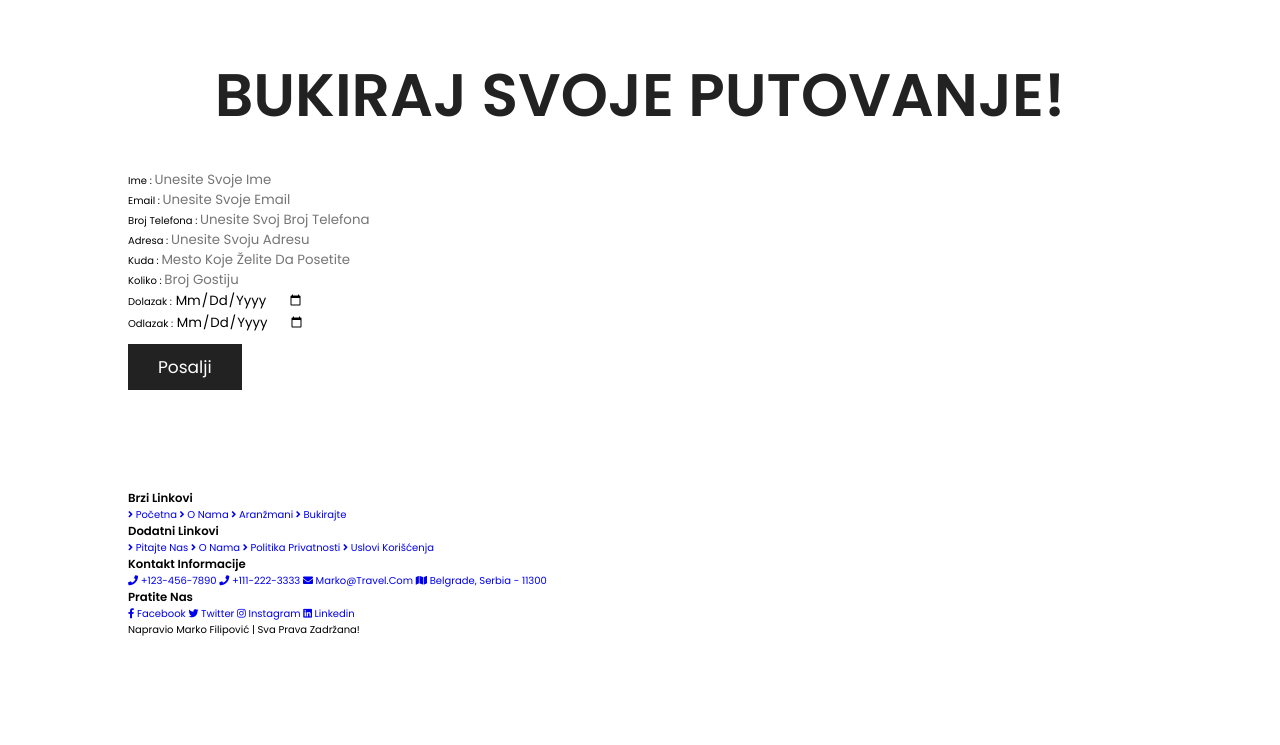
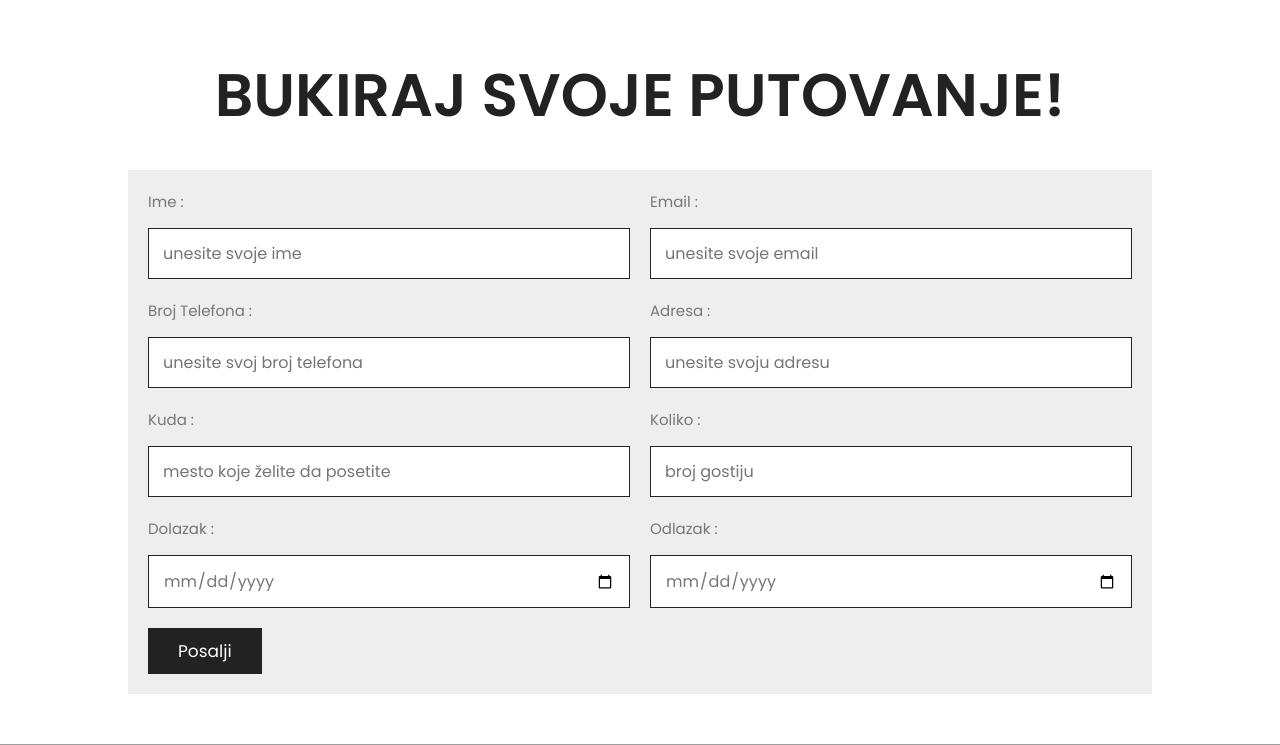
Before and after one commit to markofilipovic2762/markotravel, a PHP site: page /bukiranje.php in a window 1280 px wide. Shown: the part 519-1264 px from the top of the page. Before the commit the page ends 1155 px from the top, so only its background shows below. Run offline with PHP 8.4, Linux system fonts and the light colour scheme; grey boxes are pictures that could not be loaded.

Commit message:
css packages footer

```diff
--- a/css/style.css
+++ b/css/style.css
@@ -435,3 +435,163 @@ section{
     border-radius: 50%;
     margin-top: 1rem;
  }
+
+ .packages .box-container{
+    display: grid;
+    grid-template-columns: repeat(auto-fit, minmax(30rem, 1fr));
+    gap: 2rem;
+ }
+
+ .packages .box-container .box{
+    border:var(--border);
+    box-shadow: var(--box-shadow);
+    background: var(--white);
+    display: none;
+ }
+
+ .packages .box-container .box:nth-child(1),
+ .packages .box-container .box:nth-child(2),
+ .packages .box-container .box:nth-child(3),
+ .packages .box-container .box:nth-child(4),
+ .packages .box-container .box:nth-child(5),
+ .packages .box-container .box:nth-child(6){
+    display: inline-block;
+ }
+
+ .packages .box-container .box:hover .image img{
+    transform: scale(1.1);
+ }
+
+ .packages .box-container .box .image{
+    height: 25rem;
+    overflow: hidden;
+ }
+
+ .packages .box-container .box .image img{
+    height: 100%;
+    width: 100%;
+    object-fit: cover;
+    transition: .2s linear;
+ }
+
+ .packages .box-container .box .content{
+    padding:2rem;
+    text-align: center;
+ }
+
+ .packages .box-container .box .content h3{
+    font-size: 2.5rem;
+    color:var(--black);
+ }
+
+ .packages .box-container .box .content p{
+    font-size: 1.5rem;
+    color:var(--light-black);
+    line-height: 2;
+    padding:1rem 0;
+ }
+
+ .packages .load-more{
+    text-align: center;
+    margin-top: 2rem;
+ }
+
+ .booking .book-form{
+    padding:2rem;
+    background: var(--light-bg);
+ }
+
+ .booking .book-form .flex{
+    display: flex;
+    flex-wrap: wrap;
+    gap:2rem;
+ }
+
+ .booking .book-form .flex .inputBox{
+    flex:1 1 41rem;
+ }
+
+ .booking .book-form .flex .inputBox input{
+    width: 100%;
+    padding:1.2rem 1.4rem;
+    font-size: 1.6rem;
+    color:var(--light-black);
+    text-transform: none;
+    margin-top: 1.5rem;
+    border:var(--border);
+ }
+
+ .booking .book-form .flex .inputBox input:focus{
+    background: var(--black);
+    color:var(--white);
+ }
+
+ .booking .book-form .flex .inputBox input:focus::placeholder{
+    color:var(--light-white);
+ }
+
+ .booking .book-form .flex .inputBox span{
+    font-size: 1.5rem;
+    color:var(--light-black);
+ }
+
+ .booking .book-form .btn{
+    margin-top: 2rem;
+ }
+
+
+
+
+
+
+
+
+
+
+ .footer{
+    background: url(../slike/footer-bg.jpg) no-repeat;
+    background-size: cover;
+    background-position: center;
+ }
+
+ .footer .box-container{
+    display: grid;
+    grid-template-columns: repeat(auto-fit, minmax(25rem, 1fr));
+    gap: 3rem;
+ }
+
+ .footer .box-container .box h3{
+    color:var(--white);
+    font-size: 2.5rem;
+    padding-bottom: 2rem;
+ }
+
+ .footer .box-container .box a{
+    color:var(--light-white);
+    font-size: 1.5rem;
+    padding-bottom: 1.5rem;
+    display: block;
+ }
+
+ .footer .box-container .box a i{
+    color:var(--main-color);
+    padding-right: .5rem;
+    transition: .2s linear;
+ }
+
+ .footer .box-container .box a:hover i{
+    padding-right: 2rem;
+ }
+
+ .footer .credit{
+    text-align: center;
+    padding-top: 3rem;
+    margin-top: 3rem;
+    border-top: .1rem solid var(--light-white);
+    font-size: 2rem;
+    color:var(--white);
+ }
+
+ .footer .credit span{
+    color:var(--main-color);
+ }
```
